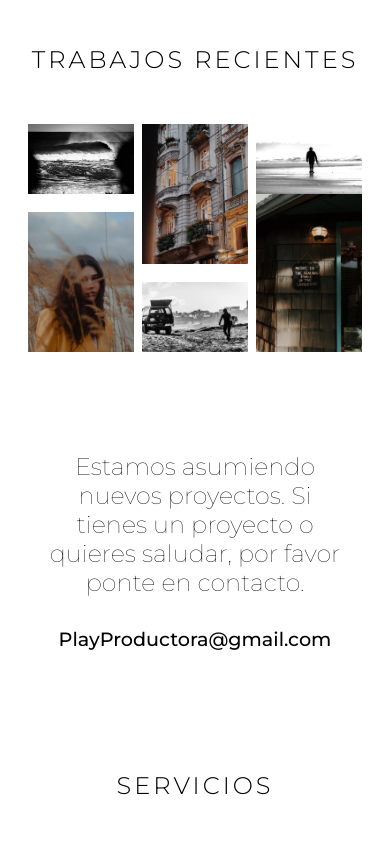
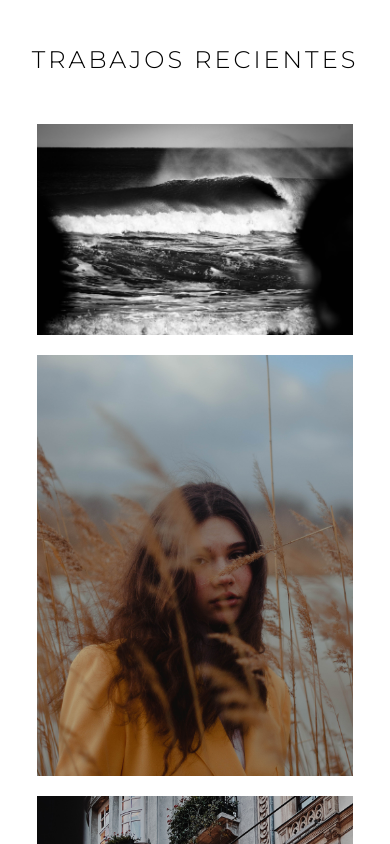
Before and after one commit to GustavoCuellar/PLAYPRODUCTORA, a plain HTML site: page index.html in a window 390 px wide. Shown: the part 1180-2024 px from the top of the page. Drawn offline with Linux system fonts and the light colour scheme.

Commit message:
last commit

```diff
--- a/style.css
+++ b/style.css
@@ -335,6 +335,18 @@ nav .menu {
         font-size: 1.5rem;
     }
 
+    .gallery {
+        flex-direction: column;
+        align-items: center;
+    }
+    .columnone,
+    .columntwo,
+    .columnthree{
+        width: 90%;
+    }
+    .cont-img {
+        padding-bottom: 20px;
+    }
     .container-service {
         flex-direction: column;
         justify-content: center;
```
